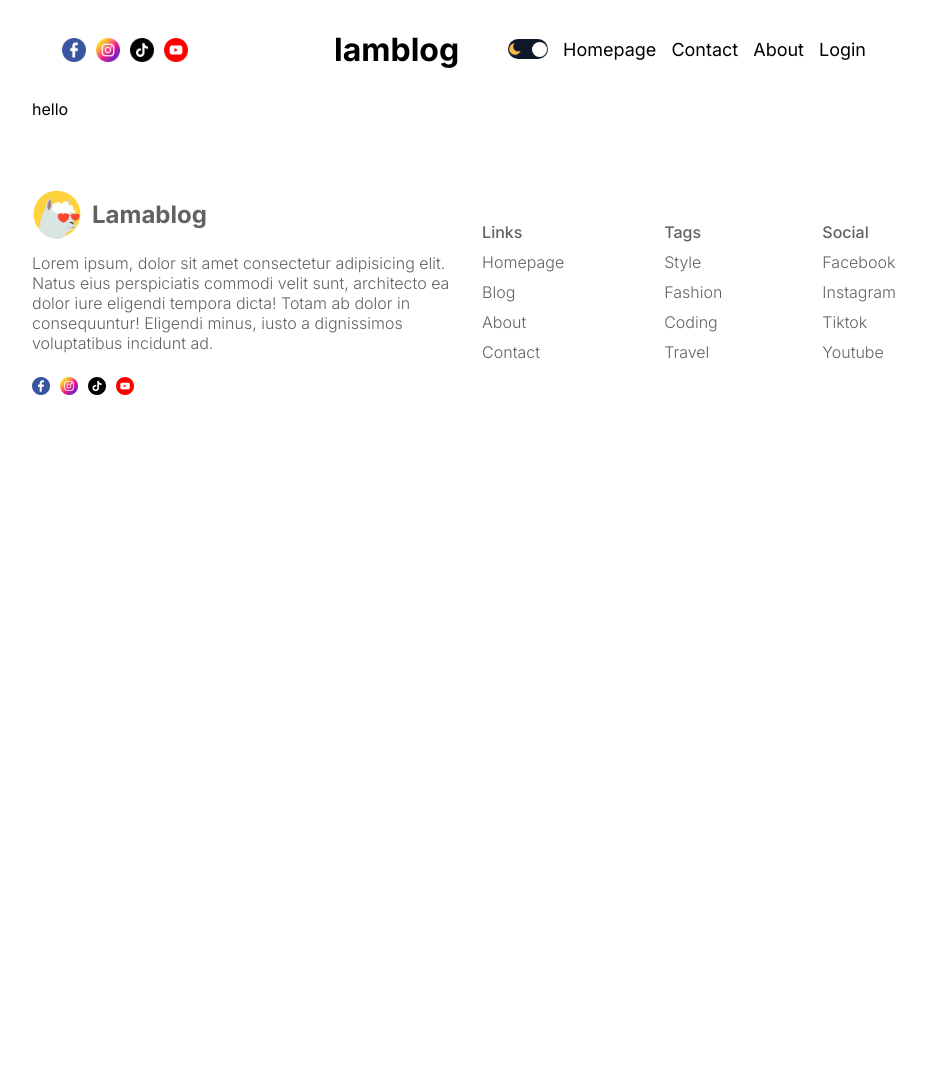
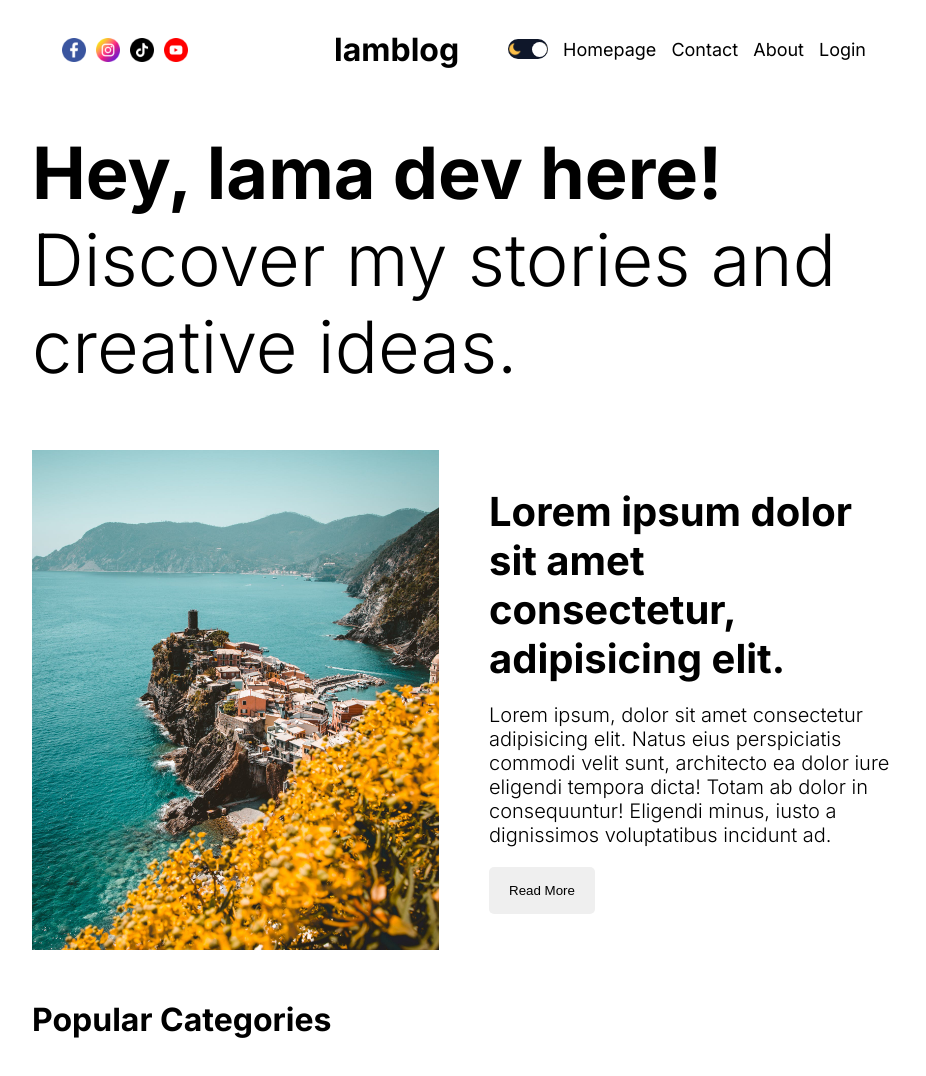
Before and after one commit to SimranArora1203/blog, a Next.js app: page / in a window 1280 px wide. Shown: the top 1076 px of the page, without its empty margins (176-1102 px from the left). Before the commit the page ends 800 px from the top, so only its background shows below. Built offline with nearby package versions, Linux system fonts and the light colour scheme; no server answers; the database is empty.

Commit message:
Update page.jsx

```diff
--- a/src/app/page.jsx
+++ b/src/app/page.jsx
@@ -6,15 +6,15 @@ import CardList from "@/components/cardList/CardList";
 import Menu from "@/components/Menu/Menu";
 export default function Home({ searchParams }) {
   const page = parseInt(searchParams.page) || 1;
-  // return (
-  //   <div className={styles.container}>
-  //     <Featured />
-  //     <CategoryList />
-  //     <div className={styles.content}>
-  //       <CardList page={page} />
-  //       <Menu />
-  //     </div>
-  //   </div>
-  // );
-  return <div>hello</div>;
+  return (
+    <div className={styles.container}>
+      <Featured />
+      <CategoryList />
+      <div className={styles.content}>
+        <CardList page={page} />
+        <Menu />
+      </div>
+    </div>
+  );
+
 }
```
